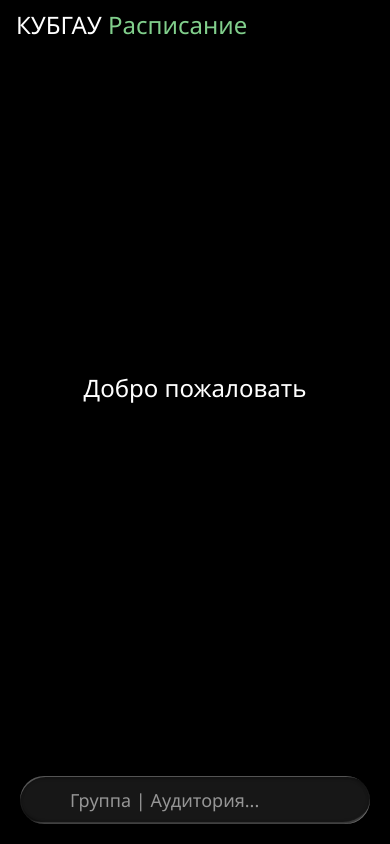
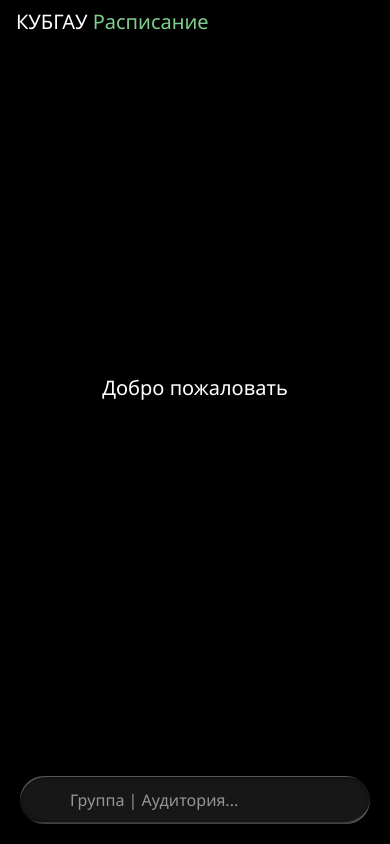
Before and after one commit to Zaka22k/kubsau-schedule, a React (Vite) app: page / in a window 390 px wide. Built offline with nearby package versions, Linux system fonts and the light colour scheme.

Commit message:
update to v2.5.2

```diff
--- a/src/app/App.module.css
+++ b/src/app/App.module.css
@@ -1,7 +1,6 @@
 .app {
   display: flex;
   flex-direction: column;
-  gap: 12px;
 }
 
 .mainContent {
@@ -12,7 +11,7 @@
   min-height: calc(100vh - 60px);
   display: flex;
   flex-direction: column;
-  gap: 12px;
+  gap: 16px;
 }
 
 /* Универсальный контейнер для центрирования заглушек */
--- a/src/components/DayItem/DayItem.module.css
+++ b/src/components/DayItem/DayItem.module.css
@@ -10,7 +10,7 @@
   align-items: last baseline;
   gap: 12px;
   padding: 12px;
-  background-color: var(--card-bg-color);
+  background-color: #2c2c2e;
   border-radius: var(--card-border-radius) var(--card-border-radius)
     var(--control-border-radius) var(--control-border-radius);
 
--- a/src/components/SuggestionBox/AutoSuggestBox.module.css
+++ b/src/components/SuggestionBox/AutoSuggestBox.module.css
@@ -12,16 +12,8 @@
   max-width: 350px;
   border-radius: 36px;
   backdrop-filter: blur(4px);
-  -webkit-backdrop-filter: blur(4px);
 
   box-shadow: var(--control-shadow);
-}
-
-@supports not (hanging-punctuation: first) {
-  .mainContainer {
-    backdrop-filter: url(#displacementFilter) blur(2px);
-    -webkit-backdrop-filter: url(#displacementFilter) blur(2px);
-  }
 }
 
 .inputContainer {
--- a/src/components/WeekSection/WeekSection.module.css
+++ b/src/components/WeekSection/WeekSection.module.css
@@ -3,5 +3,5 @@
   flex-direction: column;
   justify-content: center;
   align-items: center;
-  gap: 12px;
+  gap: 16px;
 }
--- a/src/index.css
+++ b/src/index.css
@@ -132,3 +132,11 @@ body {
   display: flex;
   flex-direction: column;
 }
+
+@media (max-width: 700px) {
+  :root {
+    --subtitle-font: 20px;
+    --body-font: 16px;
+    --caption-font: 12px;
+  }
+}
--- a/vite.config.ts
+++ b/vite.config.ts
@@ -16,8 +16,8 @@ export default defineConfig({
         short_name: "Расписание",
         description:
           "Официальное расписание занятий Кубанского государственного аграрного университета",
-        theme_color: "#1c1c1e",
-        background_color: "#1c1c1e",
+        theme_color: "#000",
+        background_color: "#000",
         display: "standalone",
         icons: [
           {
```
Also changed, not shown: index.html (+0 -16 lines).
